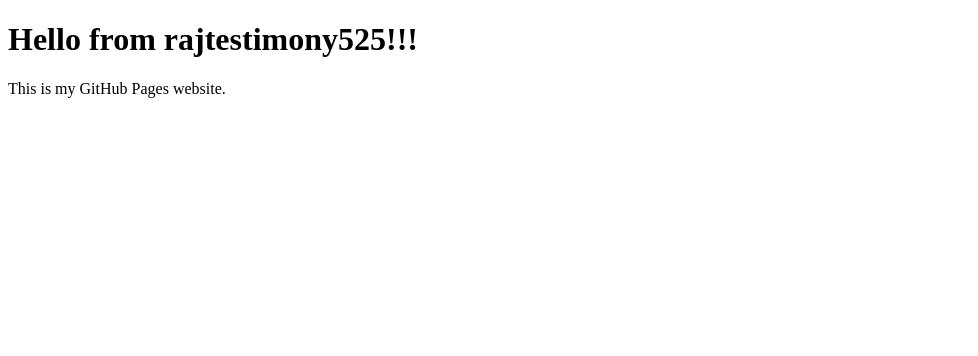
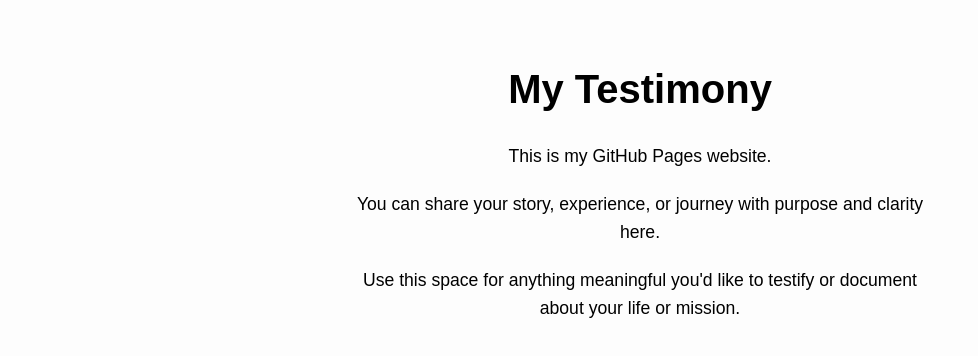
Before and after one commit to rajtestimony525/website, a plain HTML site: page index.html in a window 1280 px wide. Shown: the whole page, without its empty margins (0-978 px from the left). Drawn offline with Linux system fonts and the light colour scheme.

Commit message:
Update index.html

```diff
--- a/index.html
+++ b/index.html
@@ -1,10 +1,43 @@
 <!DOCTYPE html>
-<html>
+<html lang="en">
 <head>
-  <title>Welcome</title>
+  <meta charset="UTF-8">
+  <title>My Testimony</title>
+  <style>
+    body {
+      margin: 0;
+      padding: 40px;
+      font-family: Arial, sans-serif;
+      background-color: #fdfdfd;
+      text-align: center;
+    }
+
+    h1 {
+      font-size: 2.5em;
+      margin-bottom: 30px;
+    }
+
+    .paragraph {
+      max-width: 600px;
+      margin: 20px auto;
+      line-height: 1.6;
+      font-size: 1.1em;
+    }
+  </style>
 </head>
 <body>
-  <h1>Hello from rajtestimony525!!!</h1>
-  <p>This is my GitHub Pages website.</p>
+  <h1>My Testimony</h1>
+
+  <div class="paragraph">
+    <p>This is my GitHub Pages website.</p>
+  </div>
+
+  <div class="paragraph">
+    <p>You can share your story, experience, or journey with purpose and clarity here.</p>
+  </div>
+
+  <div class="paragraph">
+    <p>Use this space for anything meaningful you'd like to testify or document about your life or mission.</p>
+  </div>
 </body>
 </html>
```
